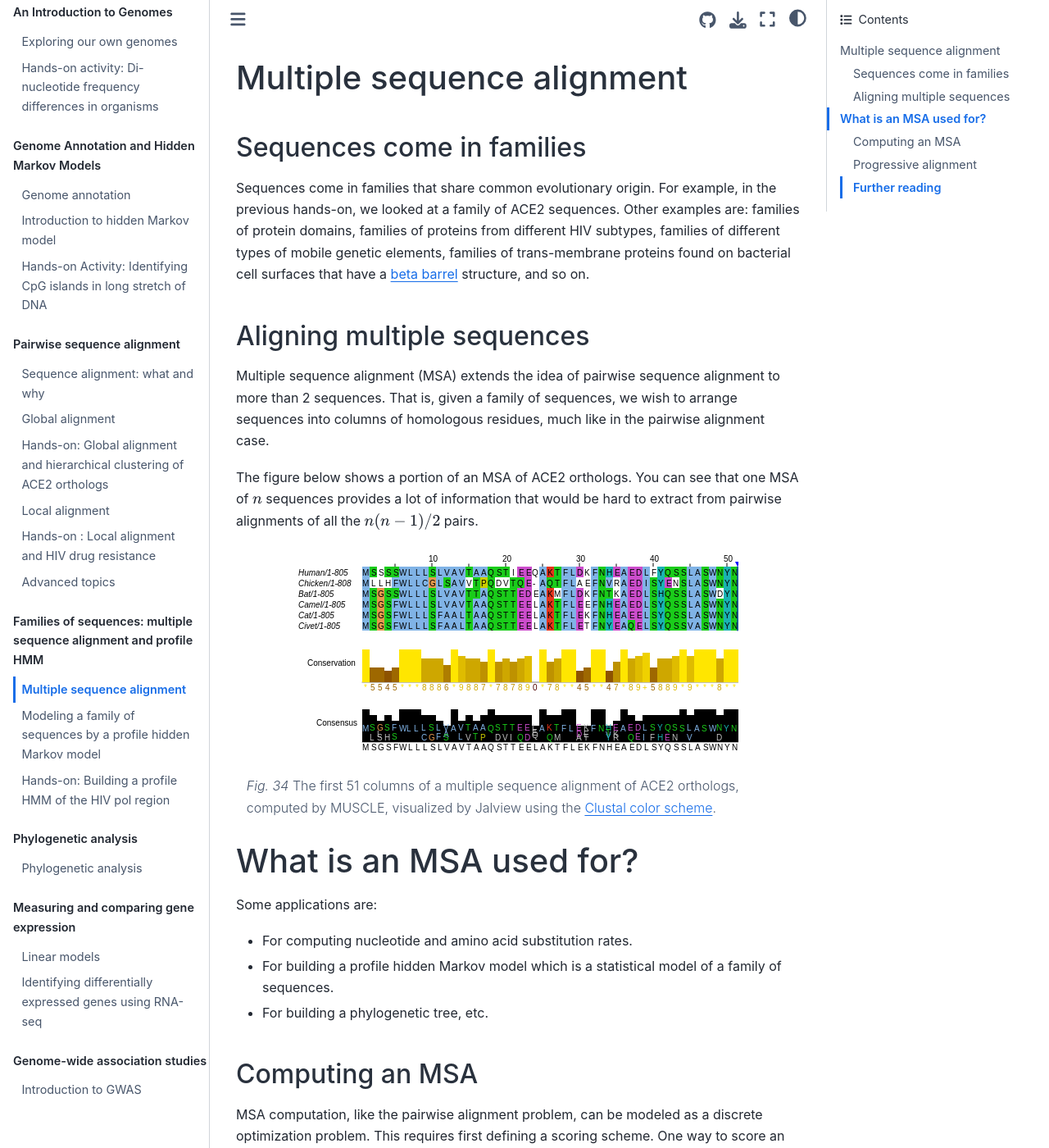
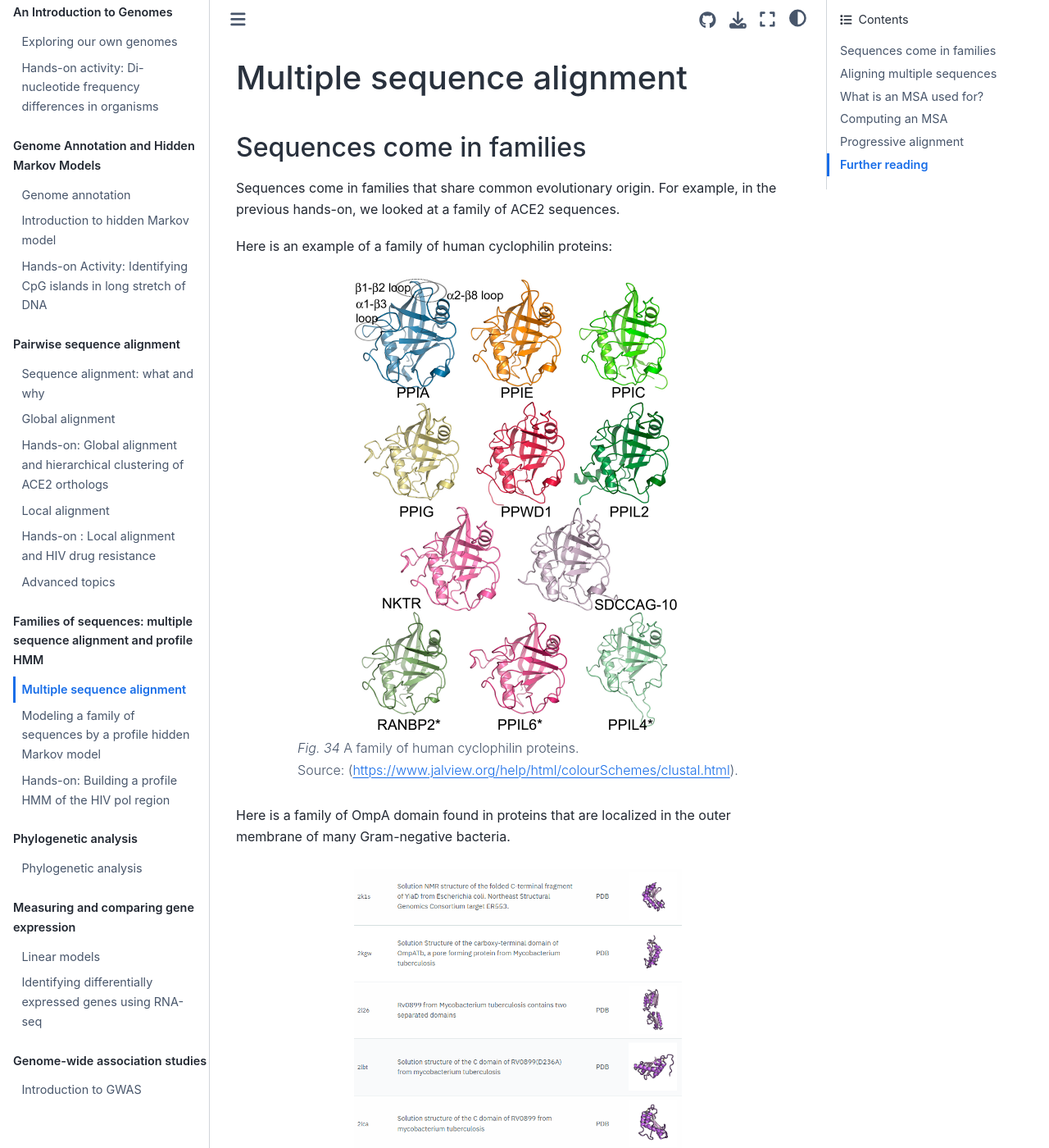
Before and after one commit to anishmss/bioinfo_intro_dlsu, a Jupyter Book: the page built from chapters/msa/msa.md, in a window 1280 px wide and 1400 px high. Shown: the whole window at 82% size. Built offline with Jupyter Book 1.0.4 settings and Sphinx 7.4.7 and the Sphinx Book theme 1.1.4, drawn with Linux system fonts in a browser that asks for light colours; some of the changed text lies outside the part shown.

Commit message:
Update msa.md

````diff
--- a/chapters/msa/msa.md
+++ b/chapters/msa/msa.md
@@ -3,7 +3,41 @@
 ## Sequences come in families
 Sequences come in families that share common evolutionary origin.
 For example, in the previous hands-on, we looked at a family of ACE2 sequences.
-Other examples are: families of protein domains, families of proteins from different HIV subtypes, families of different types of mobile genetic elements, families of trans-membrane proteins found on bacterial cell surfaces that have a [beta barrel](https://en.wikipedia.org/wiki/Beta_barrel) structure, and so on.
+
+Here is an example of a family of human cyclophilin proteins:
+```{figure} ./images/human_cyclophilin_family.png
+---
+name: human_cyclophilin_family
+width: 400px
+---
+A family of human cyclophilin proteins. \
+Source: (https://www.jalview.org/help/html/colourSchemes/clustal.html).
+```
+
+Here is a family of OmpA domain found in proteins that are localized in the outer membrane of many Gram-negative bacteria.
+```{figure} ./images/ompa_domain.png
+---
+name: ompa
+width: 400px
+---
+OmpA domain family.
+Source: PFAM PF00691 https://www.ebi.ac.uk/interpro/entry/pfam/PF00691/\
+```
+
+
+Here is the Tn3 family of mobile genetic elements found in many bacteria and known to carry anti-biotic resistance genes.
+
+```{figure} ./images/tn3_family.png
+---
+name: tn3_family
+width: 400px
+---
+Tn3 family of mobile genetic elements found in many bacteria. \
+Source: https://tncentral.ncc.unesp.br/TnPedia/index.php/Transposons_families/Tn3_family.\
+TnPedia Team. (2025). TnPedia – Chapter: The Tn3 Family of Prokaryotic Transposons. Zenodo. https://doi.org/10.5281/zenodo.15566224\
+```
+
+
 
 ## Aligning multiple sequences
 Multiple sequence alignment (MSA) extends the idea of pairwise sequence alignment to more than 2 sequences.
@@ -19,9 +53,10 @@
 The first 51 columns of a multiple sequence alignment of ACE2 orthologs, computed by MUSCLE, visualized by Jalview using the [Clustal color scheme](https://www.jalview.org/help/html/colourSchemes/clustal.html).
 ```
 
-# What is an MSA used for?
+## What is an MSA used for?
+An MSA is fundamental to studying the evolution of the family.
+Specifically, they can be used:
 
-Some applications are:
 - For computing nucleotide and amino acid substitution rates.
 - For building a profile hidden Markov model which is a statistical model of a family of sequences.
 - For building a phylogenetic tree, etc.
````
Also changed, not shown: chapters/msa/images/human_cyclophilin_family.png (added), chapters/msa/images/ompa_domain.png (added), chapters/msa/images/tn3_family.png (added).
